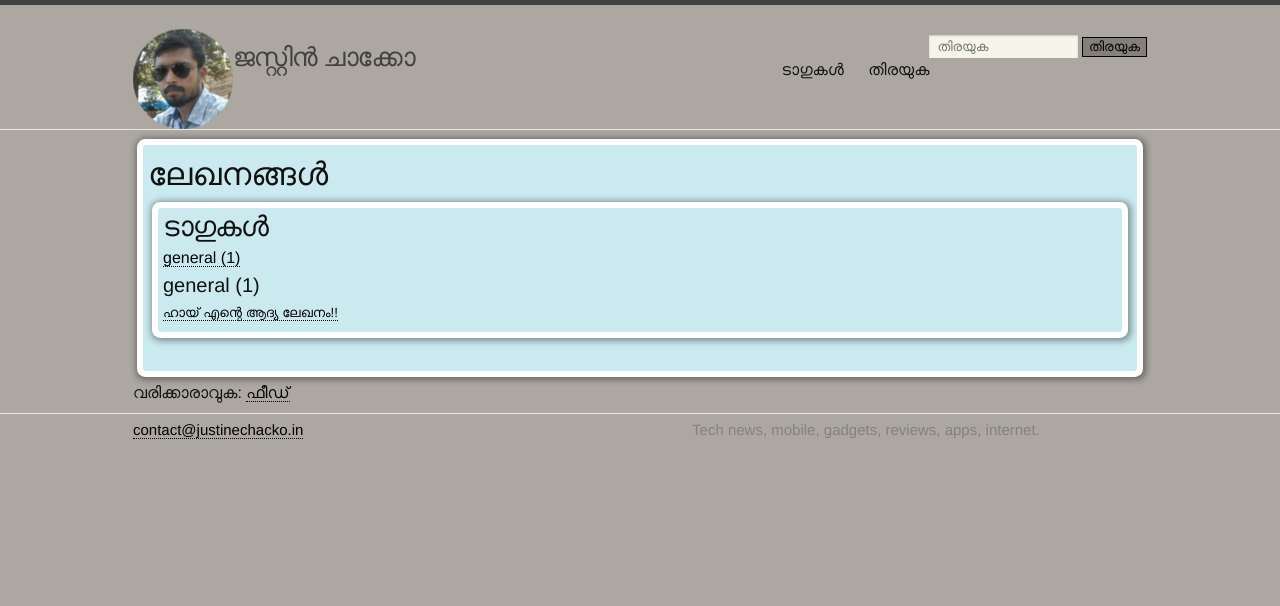
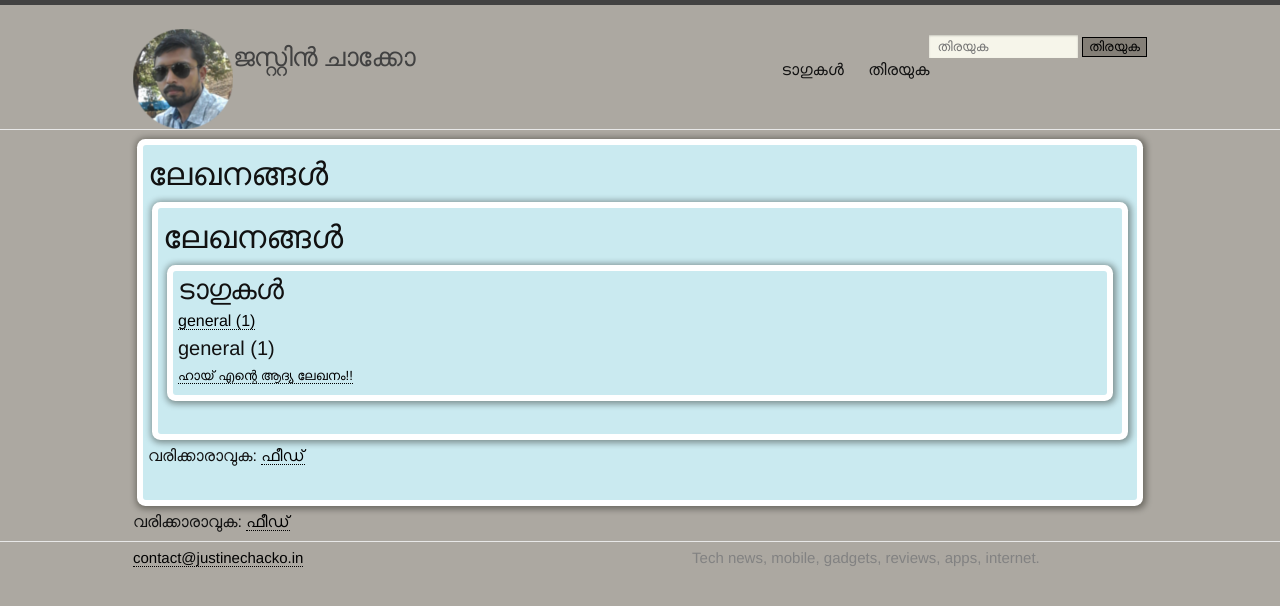
Before and after one commit to bsde1245/main, a Jekyll site: the page built from blog.html, in a window 1280 px wide. Shown: the top 606 px of the page. Built offline with Jekyll 4.4.1, drawn with Linux system fonts in a browser that asks for light colours.

Commit message:
Update blog.html

```diff
--- a/blog.html
+++ b/blog.html
@@ -1,7 +1,9 @@
 ---
-layout: default
+# You don't need to edit this file, it's empty on purpose.
+# Edit theme's home layout instead if you wanna make some changes
+# See: https://jekyllrb.com/docs/themes/#overriding-theme-defaults
+layout: home
 ---
-
 
 <div class="home">
   <div class="layout1">
```
